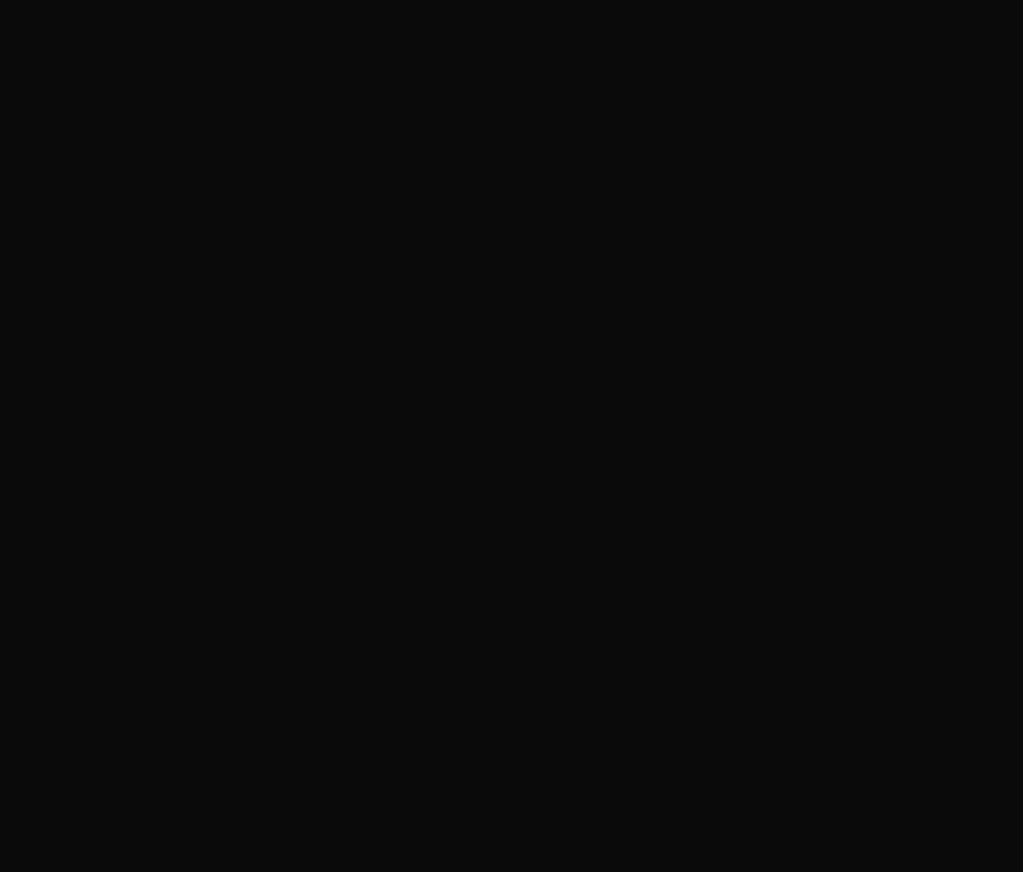
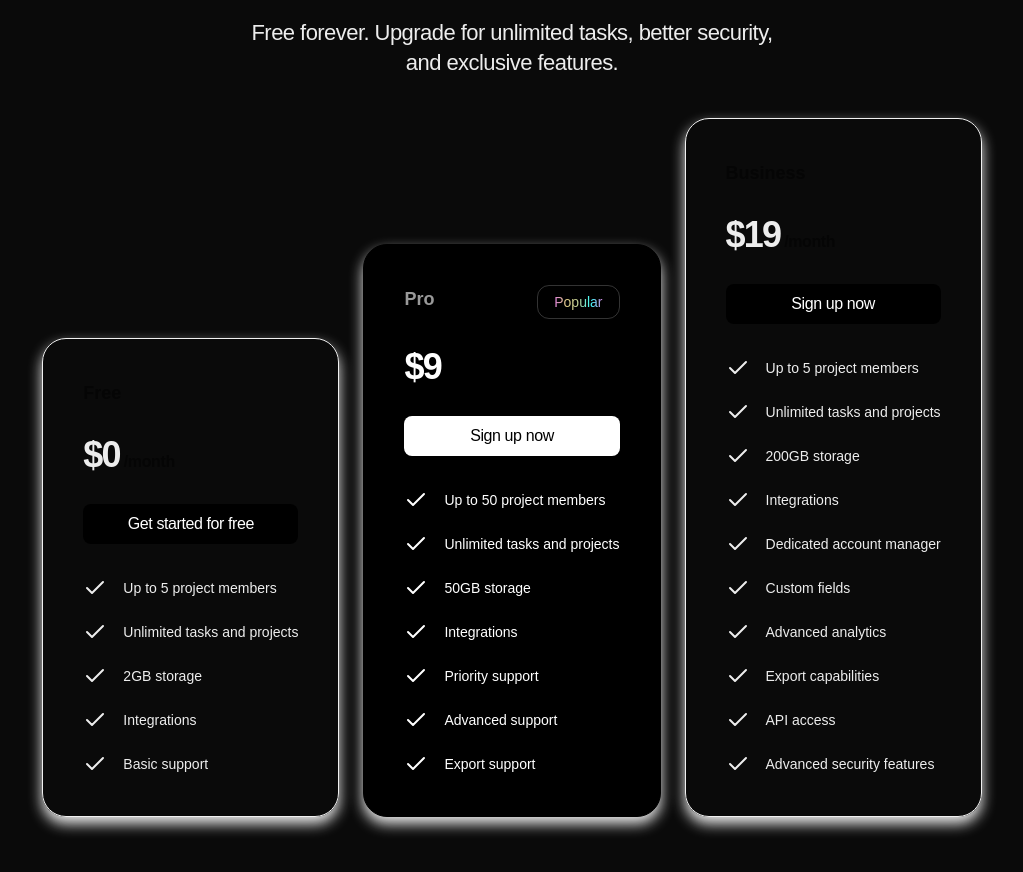
Before and after one commit to Harshalvk/Glimpse, a Next.js app: page / in a window 1280 px wide. Shown: the part 2326-3198 px from the top of the page, without its empty margins (128-1151 px from the left). Before the commit the page ends 2168 px from the top, so only its background shows below. Built offline with nearby package versions, Linux system fonts and the light colour scheme.

Commit message:
ADD: Pricing section

```diff
--- a/src/app/globals.css
+++ b/src/app/globals.css
@@ -39,11 +39,23 @@
     @apply text-black bg-transparent;
   }
 
-  .logo-ticker-image{
-    @apply h-8 w-auto
+  .logo-ticker-image {
+    @apply h-8 w-auto;
   }
 
   .tag {
-    @apply text-sm inline-flex border border-[#222]/10 px-2 py-1 rounded-lg tracking-tight
+    @apply text-sm inline-flex border border-[#222]/10 px-2 py-1 rounded-lg tracking-tight;
+  }
+
+  .section-title {
+    @apply text-center text-3xl md:text-[54px] md:leading-[60px] font-bold tracking-tighter bg-gradient-to-b from-black to-[#001E80] text-transparent bg-clip-text;
+  }
+
+  .section-description {
+    @apply text-center text-[22px] leading-[30px] tracking-tight font-[#010D3E];
+  }
+
+  .section-heading {
+    @apply max-w-[540px] mx-auto
   }
 }
--- a/src/app/page.tsx
+++ b/src/app/page.tsx
@@ -2,14 +2,16 @@
 import Header from "../components/Header";
 import LogoTicker from "@/components/LogoTicker";
 import ProductShowcase from "@/components/ProductShowcase";
+import Pricing from "@/components/Pricing";
 
 export default function Home() {
   return (
     <>
       <Header />
       <Hero />
-      <LogoTicker/>
-      <ProductShowcase/>
+      <LogoTicker />
+      <ProductShowcase />
+      <Pricing />
     </>
   );
 }
--- /dev/null
+++ b/src/components/Pricing.tsx
@@ -0,0 +1,133 @@
+import { CheckIcon } from "lucide-react";
+import { twMerge } from "tailwind-merge";
+
+const pricingTiers = [
+  {
+    title: "Free",
+    monthlyPrice: 0,
+    buttonText: "Get started for free",
+    popular: false,
+    inverse: false,
+    features: [
+      "Up to 5 project members",
+      "Unlimited tasks and projects",
+      "2GB storage",
+      "Integrations",
+      "Basic support",
+    ],
+  },
+  {
+    title: "Pro",
+    monthlyPrice: 9,
+    buttonText: "Sign up now",
+    popular: true,
+    inverse: true,
+    features: [
+      "Up to 50 project members",
+      "Unlimited tasks and projects",
+      "50GB storage",
+      "Integrations",
+      "Priority support",
+      "Advanced support",
+      "Export support",
+    ],
+  },
+  {
+    title: "Business",
+    monthlyPrice: 19,
+    buttonText: "Sign up now",
+    popular: false,
+    inverse: false,
+    features: [
+      "Up to 5 project members",
+      "Unlimited tasks and projects",
+      "200GB storage",
+      "Integrations",
+      "Dedicated account manager",
+      "Custom fields",
+      "Advanced analytics",
+      "Export capabilities",
+      "API access",
+      "Advanced security features",
+    ],
+  },
+];
+
+const Pricing = () => {
+  return (
+    <section className="py-24">
+      <div className="container">
+        <div className="section-heading">
+          <h2 className="section-title">Pricing</h2>
+          <p className="section-description mt-5">
+            Free forever. Upgrade for unlimited tasks, better security, and
+            exclusive features.
+          </p>
+        </div>
+        <div className="flex flex-col gap-6 items-center mt-10 lg:flex-row lg:items-end lg:justify-center">
+          {pricingTiers.map(
+            ({
+              title,
+              monthlyPrice,
+              buttonText,
+              popular,
+              inverse,
+              features,
+            }) => (
+              <div
+                className={twMerge(
+                  "p-10 border border-[#F1F1F1] rounded-3xl shadow-[0_7px_14px_#EAEAEA]",
+                  inverse === true && "border-black bg-black text-white"
+                )}
+              >
+                <div className="flex justify-between">
+                  <h3
+                    className={twMerge(
+                      "text-lg font-bold text-black/50",
+                      inverse === true && "text-white/60"
+                    )}
+                  >
+                    {title}
+                  </h3>
+                  {popular && (
+                    <div className="inline-flex text-sm px-4 py-1.5 rounded-xl border border-white/20">
+                      <span className="bg-[linear-gradient(to_right,#DD7DDF,#E1CD86,#BBCB92,#3BFFFF,#DD7DDF)] text-transparent bg-clip-text font-medium">
+                        Popular
+                      </span>
+                    </div>
+                  )}
+                </div>
+                <div className="flex items-baseline gap-1 mt-[30px]">
+                  <span className="text-4xl font-bold tracking-tighter leading-none">
+                    ${monthlyPrice}
+                  </span>
+                  <span className="tracking-tight font-bold text-black/50">
+                    /month
+                  </span>
+                </div>
+                <button
+                  className={twMerge(
+                    "btn btn-primary w-full mt-[30px]",
+                    inverse === true && "bg-white text-black"
+                  )}
+                >
+                  {buttonText}
+                </button>
+                <ul className="flex flex-col gap-5 mt-8">
+                  {features.map((feature) => (
+                    <li className="text-sm flex items-center gap-4">
+                      <CheckIcon className="h-6 w-6" />
+                      <span>{feature}</span>
+                    </li>
+                  ))}
+                </ul>
+              </div>
+            )
+          )}
+        </div>
+      </div>
+    </section>
+  );
+};
+
+export default Pricing;
--- a/src/components/ProductShowcase.tsx
+++ b/src/components/ProductShowcase.tsx
@@ -8,14 +8,14 @@
   return (
     <section className="bg-gradient-to-b from-[#FFFFFF] to-[#D2DCFF] py-24 overflow-x-clip">
       <div className="container">
-        <div className="max-w-[540px] mx-auto">
+        <div className="section-heading">
           <div className="flex justify-center">
             <div className="tag">Boost your productivity</div>
           </div>
-          <h2 className="text-center text-3xl md:text-[54px] md:leading-[60px] font-bold tracking-tighter bg-gradient-to-b from-black to-[#001E80] text-transparent bg-clip-text mt-5">
+          <h2 className="section-title mt-5">
             A more effective way to track progress
           </h2>
-          <p className="text-center text-[22px] leading-[30px] tracking-tight font-[#010D3E] mt-5">
+          <p className="section-description mt-5">
             Effortlessly turn your ideas into a fully functional, SaaS website
             in just minutes with this template.
           </p>
```
